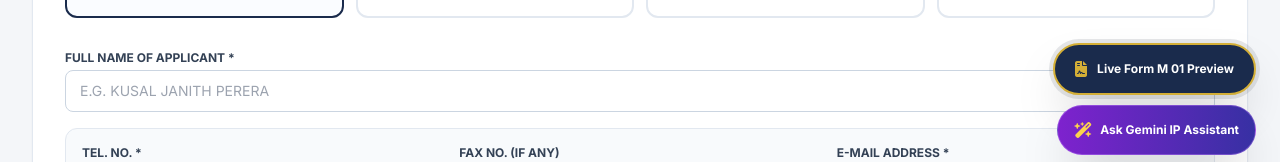
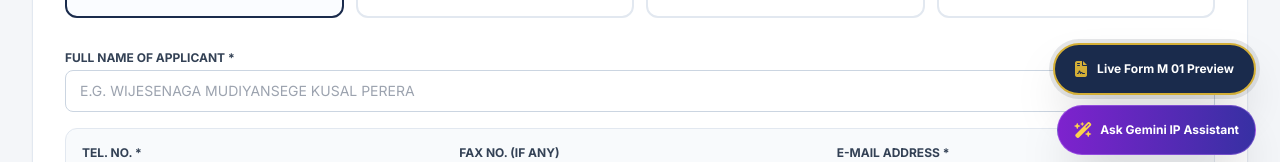
Before and after one commit to sandaruwanipo/application_online_filing, a plain HTML site: page index.html in a window 1280 px wide. Shown: the part 621-783 px from the top of the page. Drawn offline with nearby package versions, Linux system fonts and the light colour scheme.

Commit message:
Update index.html

```diff
--- a/index.html
+++ b/index.html
@@ -208,15 +208,15 @@
                         <!-- Dynamic Applicant Inputs -->
                         <div class="space-y-4 pt-2">
 
-                            <!-- INDIVIDUAL OR COMPANY SINGLE INPUT -->
+                            <!-- INDIVIDUAL INPUT -->
                             <div id="singleApplicantContainer" class="space-y-4">
                                 <div>
                                     <label class="block text-xs font-bold text-slate-700 uppercase mb-1" id="lblApplicantName">Full Name of Applicant *</label>
-                                    <input type="text" id="applicantFullName" placeholder="e.g. Kusal Janith Perera" class="w-full px-3.5 py-2.5 rounded-lg border border-slate-300 focus:ring-2 focus:ring-nipo-deepBlue text-sm transition">
-                                </div>
-                            </div>
-
-                            <!-- SOLE PROPRIETORSHIP DYNAMIC FIELDS -->
+                                    <input type="text" id="applicantFullName" placeholder="e.g. Wijesenaga Mudiyansege Kusal Perera" class="w-full px-3.5 py-2.5 rounded-lg border border-slate-300 focus:ring-2 focus:ring-nipo-deepBlue text-sm transition">
+                                </div>
+                            </div>
+
+                             <!-- SOLE PROPRIETORSHIP DYNAMIC FIELDS -->
                             <div id="solePropContainer" class="hidden space-y-4 p-4 bg-amber-50/50 rounded-xl border border-amber-200">
                                 <div>
                                     <label class="block text-xs font-bold text-slate-800 uppercase mb-1">Company / Business Name (Trading As) *</label>
```
